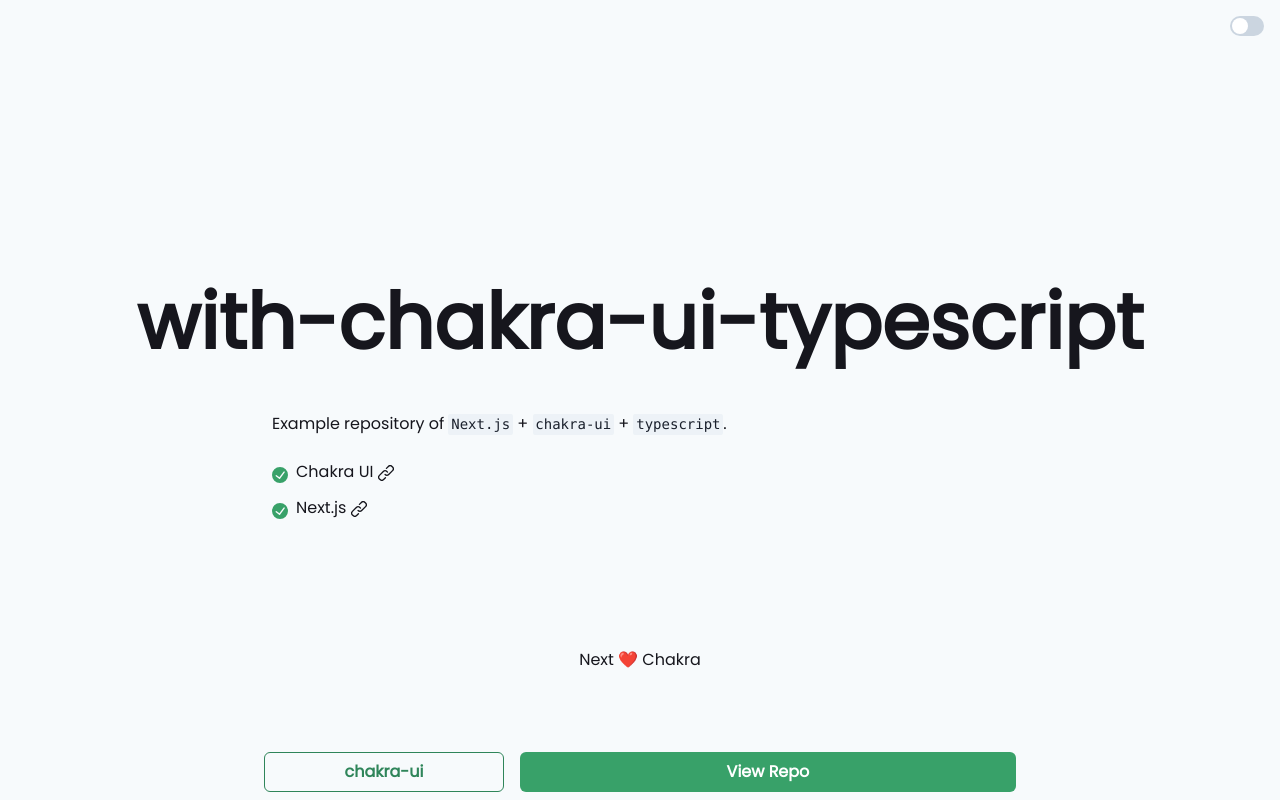
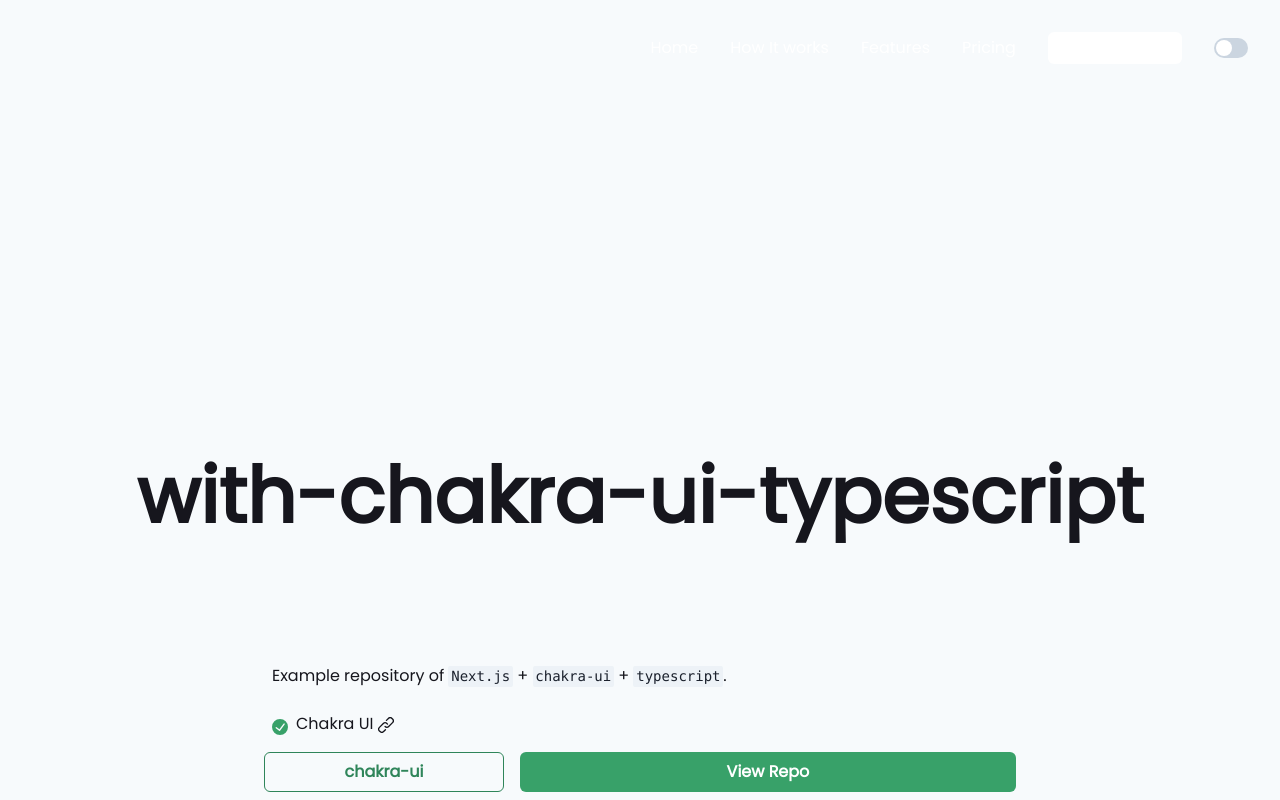
Before and after one commit to ayuhito/next-lotus-starter, a Next.js app: page / in a window 1280 px wide. Shown: the top 800 px of the page. Built offline with nearby package versions, Linux system fonts and the light colour scheme.

Commit message:
feat: add base navbar

```diff
--- a/package.json
+++ b/package.json
@@ -20,7 +20,8 @@
     "framer-motion": "^3.1.3",
     "next": "10.0.4",
     "react": "17.0.1",
-    "react-dom": "17.0.1"
+    "react-dom": "17.0.1",
+    "react-icons": "^4.1.0"
   },
   "devDependencies": {
     "@types/node": "^14.14.19",
--- /dev/null
+++ b/src/components/Navbar/DarkModeSwitch.tsx
@@ -0,0 +1,14 @@
+import { Switch, useColorMode } from "@chakra-ui/react";
+
+export const DarkModeSwitch = () => {
+  const { colorMode, toggleColorMode } = useColorMode();
+  const isDark = colorMode === "dark";
+  return (
+    <Switch
+      display="block"
+      color="green"
+      isChecked={isDark}
+      onChange={toggleColorMode}
+    />
+  );
+};
--- /dev/null
+++ b/src/components/Navbar/Logo.tsx
@@ -0,0 +1,11 @@
+import { Box, BoxProps, Text } from "@chakra-ui/react";
+
+export const Logo = (props: BoxProps) => {
+  return (
+    <Box {...props}>
+      <Text fontSize="lg" fontWeight="bold">
+        Logo
+      </Text>
+    </Box>
+  );
+};
--- /dev/null
+++ b/src/components/Navbar/MenuLinks.tsx
@@ -0,0 +1,51 @@
+import { Box, Button, Link as ChakraLink, Stack, Text } from "@chakra-ui/react";
+
+import { DarkModeSwitch } from "./DarkModeSwitch";
+
+const MenuItem = ({ children, to = "/", ...rest }) => {
+  return (
+    <ChakraLink href={to}>
+      <Text display="block" {...rest}>
+        {children}
+      </Text>
+    </ChakraLink>
+  );
+};
+
+export const MenuLinks = ({ isOpen }) => {
+  return (
+    <Box
+      display={{ base: isOpen ? "block" : "none", md: "block" }}
+      flexBasis={{ base: "100%", md: "auto" }}
+    >
+      <Stack
+        spacing={8}
+        align="center"
+        justify={["center", "space-between", "flex-end", "flex-end"]}
+        direction={["column", "row", "row", "row"]}
+        pt={[4, 4, 0, 0]}
+      >
+        <MenuItem to="/">Home</MenuItem>
+        <MenuItem to="/how">How It works </MenuItem>
+        <MenuItem to="/features">Features </MenuItem>
+        <MenuItem to="/pricing">Pricing </MenuItem>
+        <MenuItem to="/signup">
+          <Button
+            size="sm"
+            rounded="md"
+            color={["primary.500", "primary.500", "white", "white"]}
+            bg={["white", "white", "primary.500", "primary.500"]}
+            _hover={{
+              bg: ["primary.100", "primary.100", "primary.600", "primary.600"],
+            }}
+          >
+            Create Account
+          </Button>
+        </MenuItem>
+        <MenuItem>
+          <DarkModeSwitch />
+        </MenuItem>
+      </Stack>
+    </Box>
+  );
+};
--- /dev/null
+++ b/src/components/Navbar/MenuToggle.tsx
@@ -0,0 +1,10 @@
+import { Box } from "@chakra-ui/react";
+import { FiMenu as MenuIcon, FiX as CloseIcon } from "react-icons/fi";
+
+export const MenuToggle = ({ toggle, isOpen }) => {
+  return (
+    <Box display={{ base: "block", md: "none" }} onClick={toggle}>
+      {isOpen ? <CloseIcon /> : <MenuIcon />}
+    </Box>
+  );
+};
--- /dev/null
+++ b/src/components/Navbar/Navbar.tsx
@@ -0,0 +1,38 @@
+import { Flex, FlexProps } from "@chakra-ui/react";
+import { useState } from "react";
+
+import { Logo } from "./Logo";
+import { MenuLinks } from "./MenuLinks";
+import { MenuToggle } from "./MenuToggle";
+
+export const Navbar = (props: FlexProps) => {
+  const [isOpen, setIsOpen] = useState(false);
+
+  const toggle = () => setIsOpen(!isOpen);
+
+  return (
+    <NavbarContainer {...props}>
+      <Logo w="100px" color={["white", "white", "gray.50", "gray.50"]} />
+      <MenuToggle toggle={toggle} isOpen={isOpen} />
+      <MenuLinks isOpen={isOpen} />
+    </NavbarContainer>
+  );
+};
+
+const NavbarContainer = ({ children, ...props }) => {
+  return (
+    <Flex
+      as="nav"
+      align="center"
+      justify="space-between"
+      wrap="wrap"
+      w="100%"
+      p={8}
+      bg={["transparent", "transparent", "transparent", "transparent"]}
+      color={["white", "white", "white", "white"]}
+      {...props}
+    >
+      {children}
+    </Flex>
+  );
+};
--- a/src/pages/index.tsx
+++ b/src/pages/index.tsx
@@ -10,13 +10,14 @@ import {
 
 import { Container } from "../components/Container";
 import { CTA } from "../components/CTA";
-import { DarkModeSwitch } from "../components/DarkModeSwitch";
 import { Footer } from "../components/Footer";
 import { Hero } from "../components/Hero";
 import { Main } from "../components/Main";
+import { Navbar } from "../components/Navbar/Navbar";
 
 const Index = () => (
-  <Container height="100vh">
+  <Container minHeight="100vh">
+    <Navbar />
     <Hero />
     <Main>
       <Text>
@@ -44,8 +45,6 @@ const Index = () => (
         </ListItem>
       </List>
     </Main>
-
-    <DarkModeSwitch />
     <Footer>
       <Text>Next ❤️ Chakra</Text>
     </Footer>
```
Also changed, not shown: 1 other file (tests, documents, lock files or other folders).
